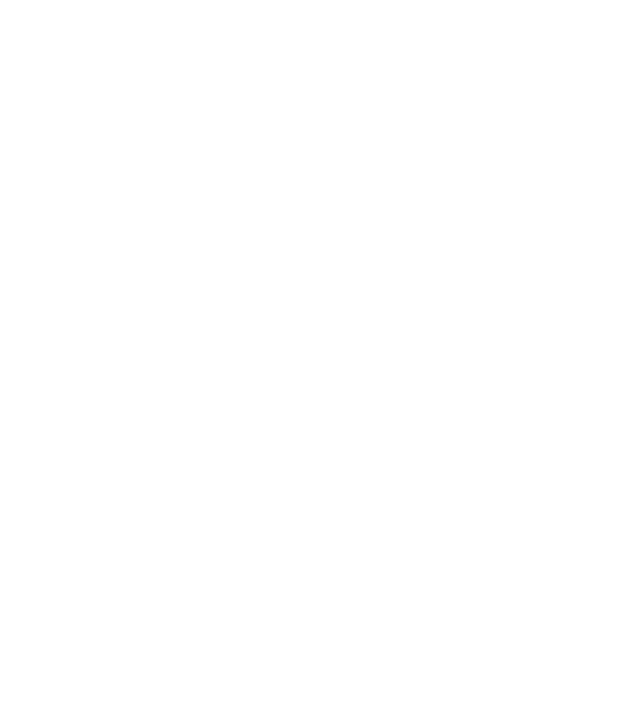
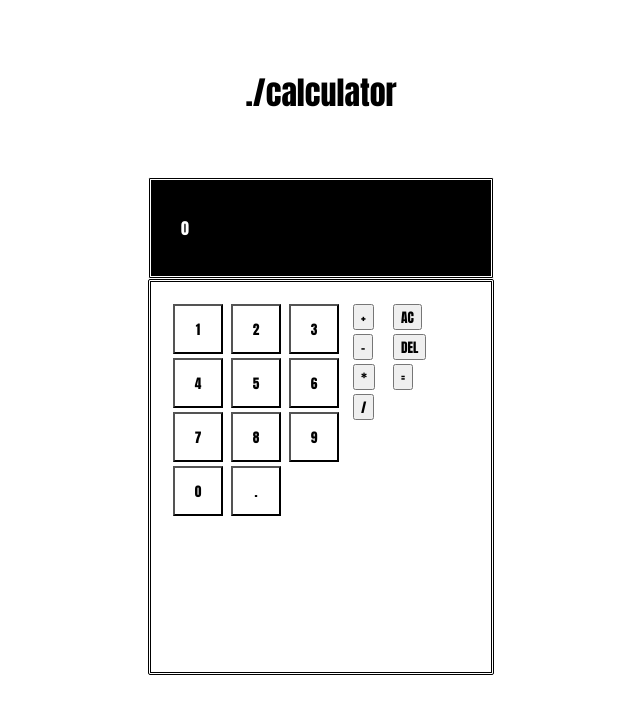
Before and after one commit to TrentJackson55/web-calculator, a plain HTML site: page index.html in a window 1280 px wide. Shown: the whole page, without its empty margins (319-959 px from the left). Drawn offline with Linux system fonts and the light colour scheme.

Commit message:
Add styles for calculator layout

```diff
--- a/index.html
+++ b/index.html
@@ -4,8 +4,46 @@
     <meta charset="UTF-8">
     <meta name="viewport" content="width=device-width, initial-scale=1.0">
     <title>./calculator</title>
+    <link rel="stylesheet" href="styles.css" defer>
 </head>
 <body>
+    <h1>./calculator</h1>
 
+    <div id="calculator">
+
+        <div id="display">
+            <p>0</p>
+        </div>
+
+        <div id="button-field">
+            <div id="digits">
+                <button class="number">1</button>
+                <button class="number">2</button>
+                <button class="number">3</button>
+                <button class="number">4</button>
+                <button class="number">5</button>
+                <button class="number">6</button>
+                <button class="number">7</button>
+                <button class="number">8</button>
+                <button class="number">9</button>
+                <button class="number">0</button>
+                <button class="number">.</button>
+
+            </div>
+
+            <div id="operators">
+                <button>+</button>
+                <button>-</button>
+                <button>*</button>
+                <button>/</button>
+            </div>
+
+            <div id="functions">
+                <button id="all-clear">AC</button>
+                <button id="del">DEL</button>
+                <button id="equals">=</button>
+            </div>
+        </div>
+    </div>
 </body>
 </html>
--- a/styles.css
+++ b/styles.css
@@ -0,0 +1,55 @@
+body {
+    display: flex;
+    flex-direction: column;
+    align-items: center;
+}
+
+h1 {
+    font-family:Impact, Haettenschweiler, 'Arial Narrow Bold', sans-serif;
+    margin: 60px 60px;
+}
+
+button {
+    font-family:Impact, Haettenschweiler, 'Arial Narrow Bold', sans-serif;
+    margin: 2px;
+}
+
+#display {
+    font-family: Impact, Haettenschweiler, 'Arial Narrow Bold', sans-serif;
+    color: white;
+    background-color: black;
+    padding: 20px 0px 20px 30px;
+    border-style: double;
+    border-radius: 2px;
+    border-color: white;
+}
+
+#button-field {
+    display: flex;
+    flex-direction: row;
+    min-width: 300px;
+    min-height: 350px;
+    border-style: double;
+    border-radius: 2px;
+    border-color: black;
+    padding: 20px;
+}
+
+#digits {
+    max-width: 180px;
+}
+
+#operators {
+    max-width: 40px;
+}
+
+#functions {
+    max-width: 40px;
+}
+
+.number {
+    color: black;
+    background-color: white;
+    width: 50px;
+    height: 50px;
+}
```
